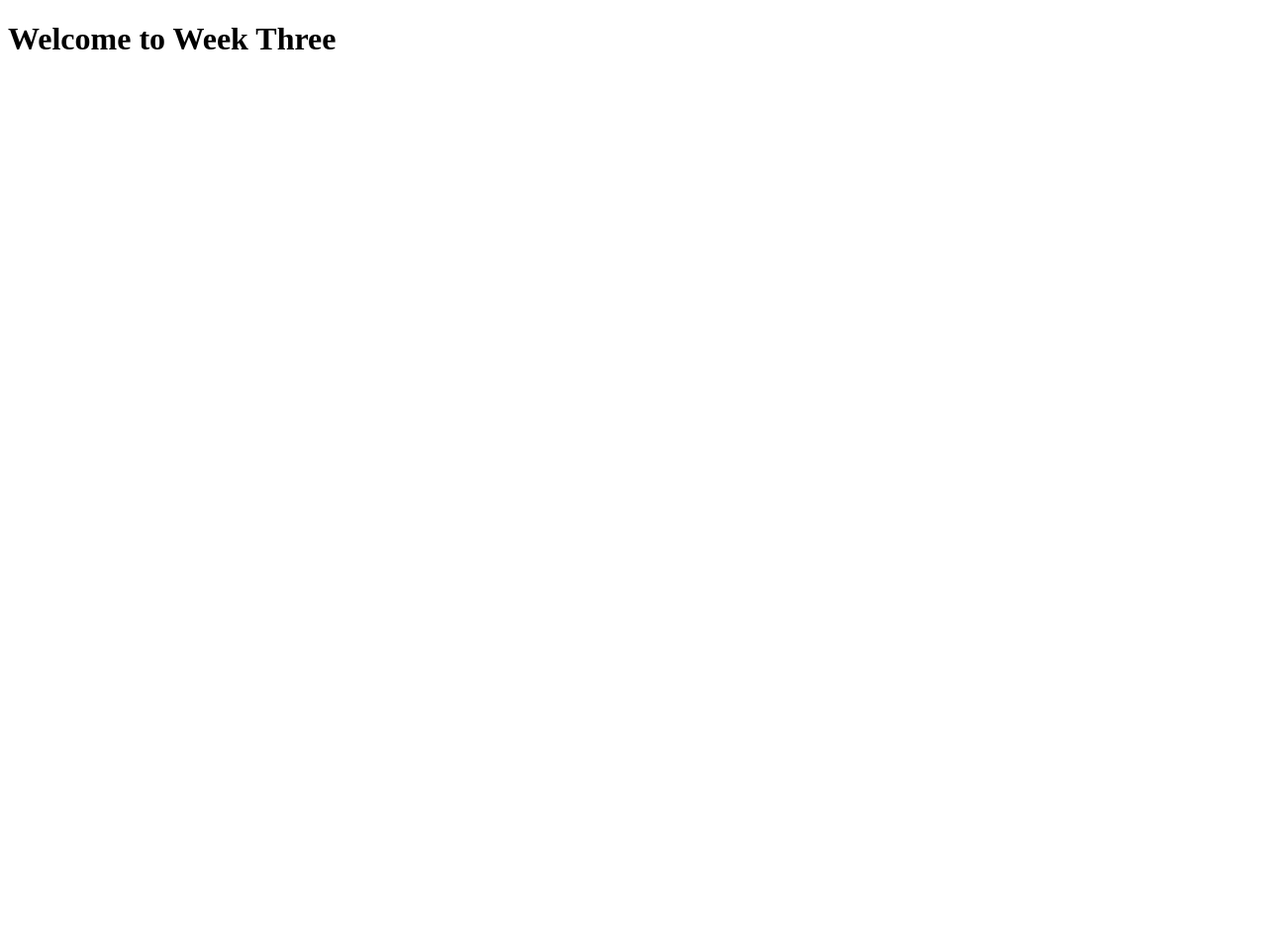
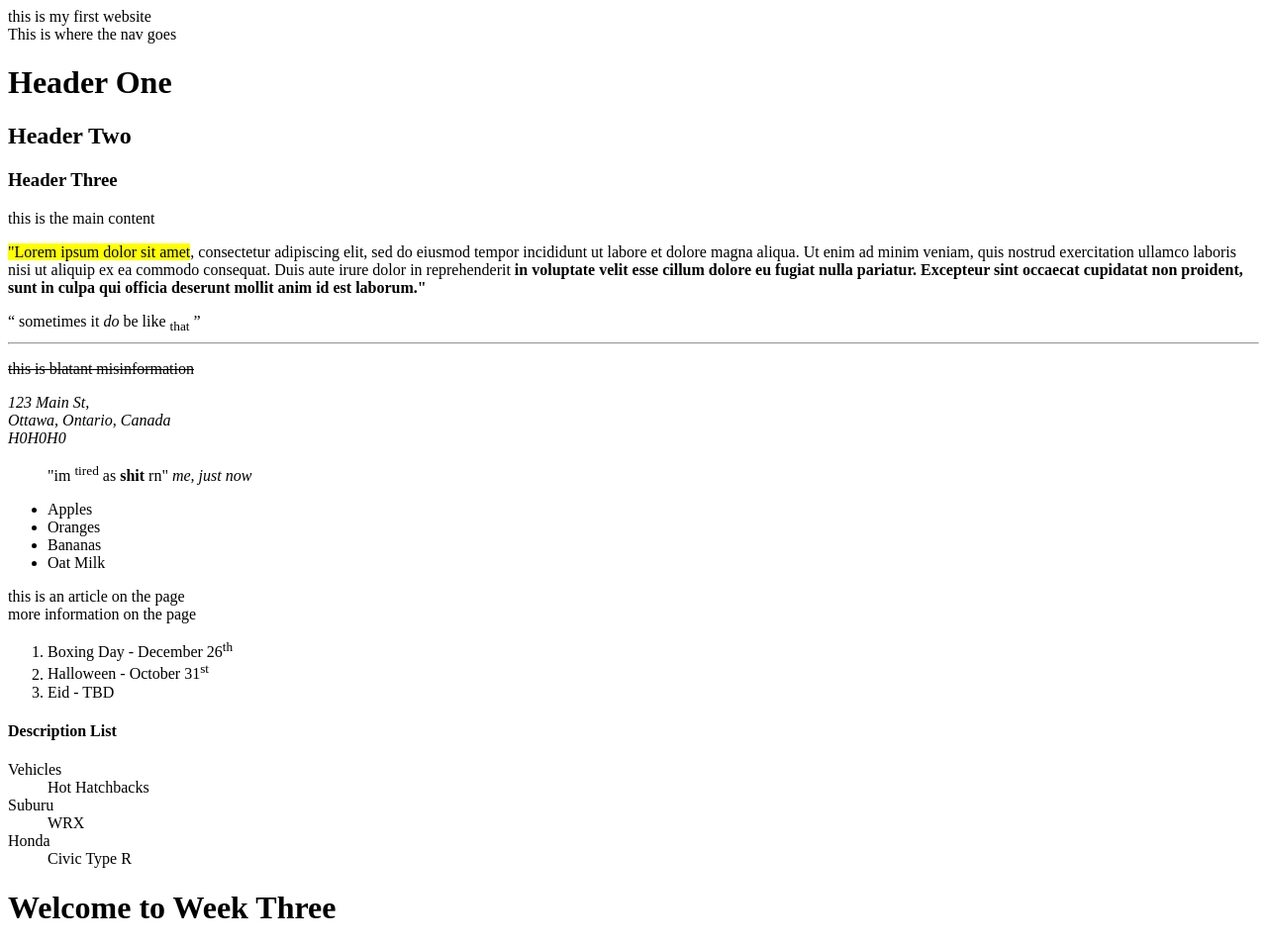
Before and after one commit to AyubAAli/week-3, a plain HTML site: page index.html in a window 1280 px wide. Shown: the whole page at 99% size. Before the commit the page ends 800 px from the top, so only its background shows below. Drawn offline with Linux system fonts and the light colour scheme.

Commit message:
Adds content to the index

```diff
--- a/index.html
+++ b/index.html
@@ -10,6 +10,78 @@
 </head>
 
 <body>
+    <header>
+        this is my first website
+
+        <nav>This is where the nav goes</nav>
+    </header>
+
+    <main>
+        <h1>Header One</h1>
+        <h2>Header Two</h2>
+        <h3>Header Three</h3>
+        this is the main content
+
+        <p>
+            <mark>"Lorem ipsum dolor sit amet</mark>, consectetur adipiscing elit, sed do eiusmod tempor incididunt ut labore et dolore magna aliqua. Ut enim ad minim veniam, quis nostrud exercitation ullamco laboris nisi ut aliquip ex ea commodo consequat. Duis aute irure dolor in reprehenderit <b>in voluptate velit esse cillum dolore eu fugiat nulla pariatur. Excepteur sint occaecat cupidatat non proident, sunt in culpa qui officia deserunt mollit anim id est laborum."</b>
+        </p>
+
+        <q>
+            sometimes it <em>do</em> be like <sub>that</sub>
+        </q>
+
+        <hr>
+
+        <p>
+            <del datetime="09/21/2022"> this is blatant misinformation  </del>
+        </p>
+
+        <p>
+            <address>123 Main St, <br> Ottawa, Ontario, Canada <br> H0H0H0</address>
+        </p>
+
+        <blockquote> "im <sup>tired</sup> as <strong>shit</strong> rn" <cite>me, just now</cite> </blockquote>
+
+        <div>
+            <ul>
+                <li>Apples</li>
+                <li>Oranges</li>
+                <li>Bananas</li>
+                <li>Oat Milk</li>
+            </ul>
+
+
+
+        </div>
+
+        <article> this is an article on the page</article>
+        <section>more information on the page</section>
+
+    </main>
+    <span>
+        <ol>
+            <li>Boxing Day - December 26<sup>th</sup></li>
+            <li>Halloween - October 31<sup>st</sup></li>
+            <li>Eid - TBD</li>
+        </ol>
+    </span>
+
+    <div>
+
+        <h4>Description List</h4>
+        <dl>
+            <dt>Vehicles</dt>
+            <dd>Hot Hatchbacks</dd>
+
+            <dt>Suburu</dt>
+            <dd>WRX</dd>
+
+            <dt>Honda</dt>
+            <dd>Civic Type R</dd>
+        </dl>
+
+    </div>
+
     <h1>Welcome to Week Three</h1>
 </body>
 
```
